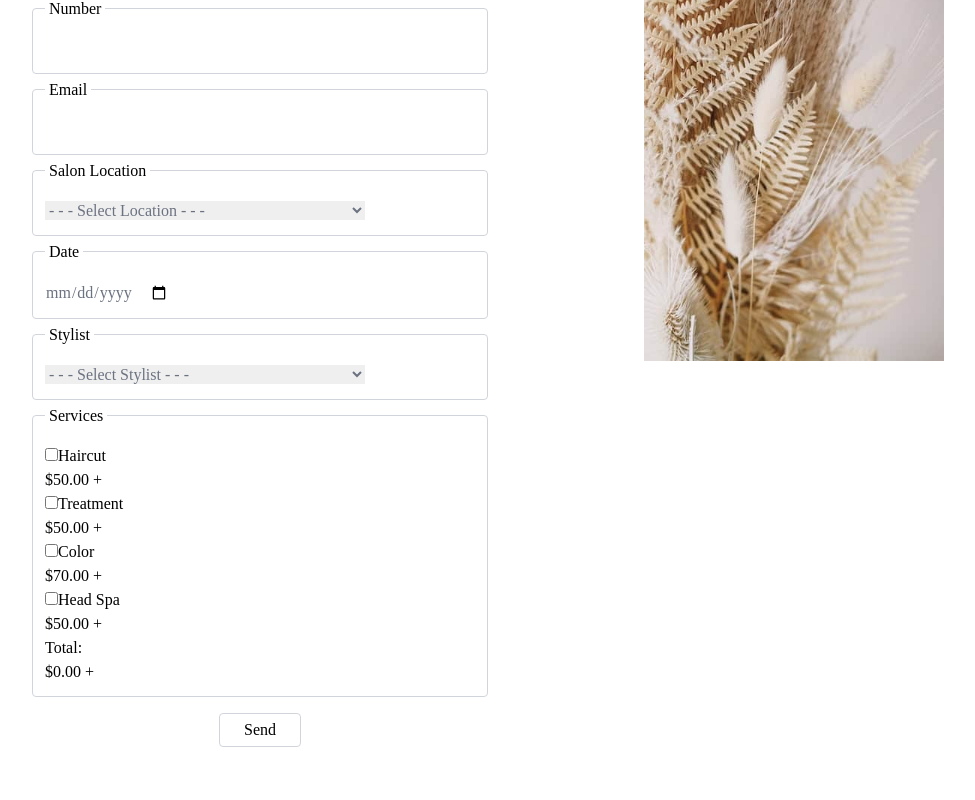
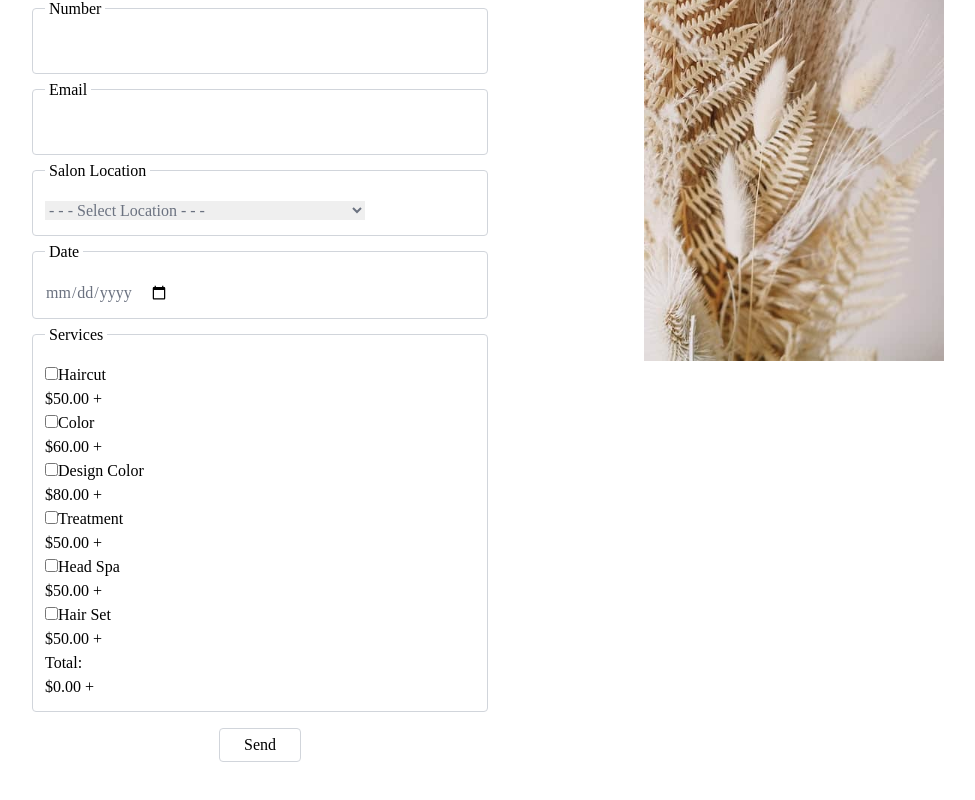
Before and after one commit to eobcre/salon-react, a React (Vite) app: page /book in a window 1280 px wide. Shown: the part 566-1366 px from the top of the page, without its empty margins (152-1127 px from the left). Built offline with nearby package versions, Linux system fonts and the light colour scheme; the HTML template or start-up script is replaced by a standard one.

Commit message:
menu added in Services

```diff
--- a/src/sections/Book.jsx
+++ b/src/sections/Book.jsx
@@ -10,15 +10,24 @@ export const Book = () => {
       price: 50,
     },
     {
+      name: 'Color',
+      price: 60,
+    },
+    {
+      name: 'Design Color',
+      price: 80,
+    },
+
+    {
       name: 'Treatment',
       price: 50,
     },
     {
-      name: 'Color',
-      price: 70,
+      name: 'Head Spa',
+      price: 50,
     },
     {
-      name: 'Head Spa',
+      name: 'Hair Set',
       price: 50,
     },
   ];
@@ -103,7 +112,7 @@ export const Book = () => {
             </fieldset>
 
             {/* Stylist */}
-            <fieldset className='border border-solid rounded border-gray-300 p-3'>
+            {/* <fieldset className='border border-solid rounded border-gray-300 p-3'>
               <legend className='p-1'>Stylist</legend>
               <select
                 className='w-80 outline-none text-gray-500'
@@ -114,7 +123,7 @@ export const Book = () => {
                 <option value='stylist'>Stylist</option>
                 <option value='lead'>Lead Stylist</option>
               </select>
-            </fieldset>
+            </fieldset> */}
 
             {/* Services */}
             <fieldset className='border border-solid rounded border-gray-300 p-3'>
```
